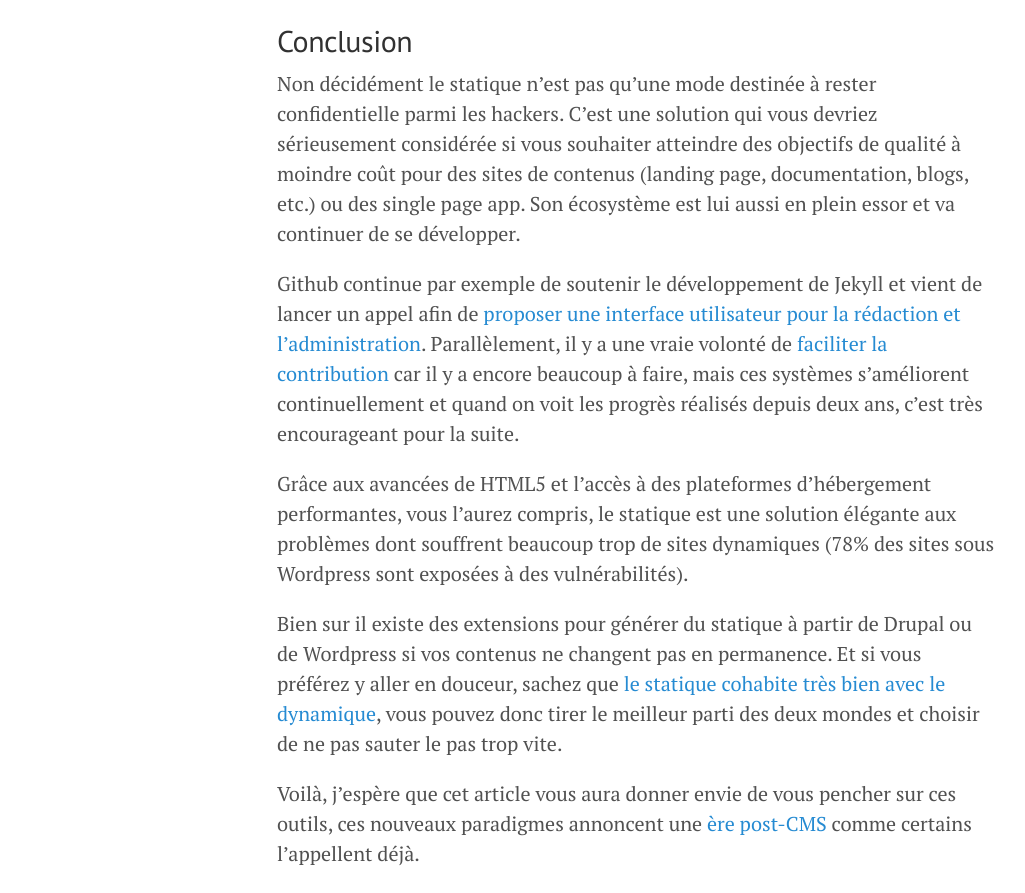
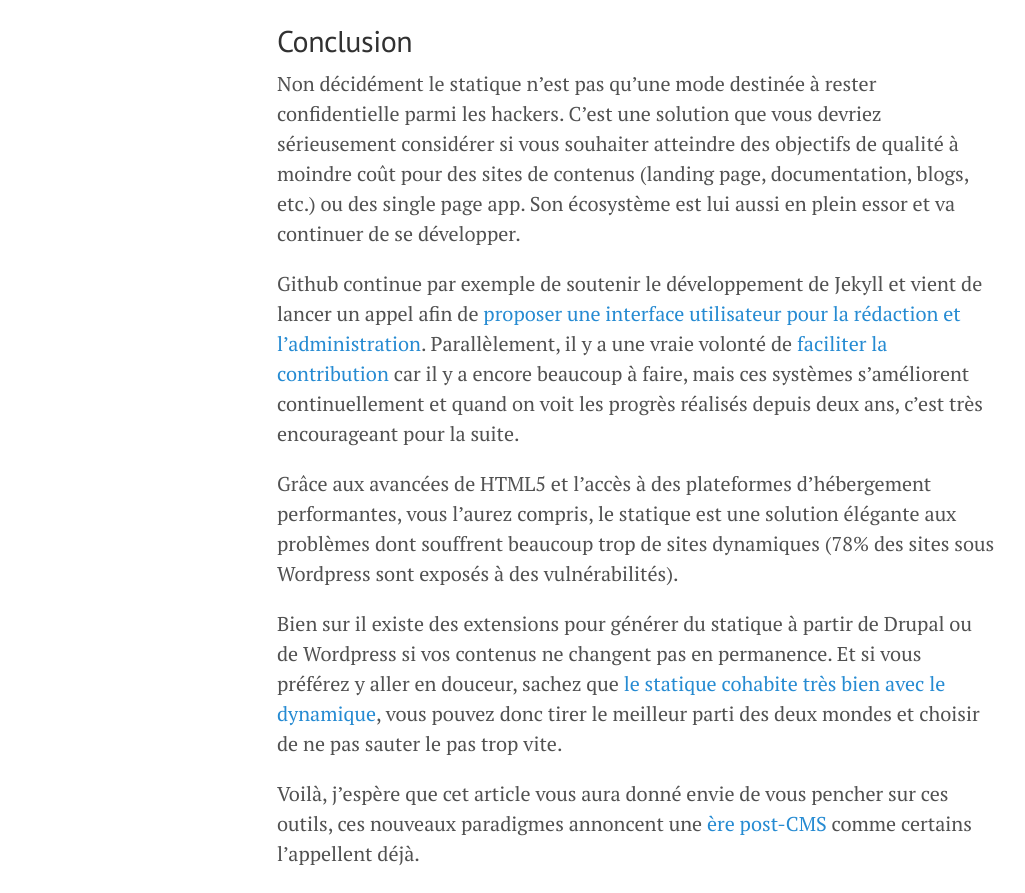
Before and after one commit to DirtyF/frank.taillandier.me, a Jekyll site: the page built from _posts/2016-03-08-les-gestionnaires-de-contenu-statique.markdown, in a window 1280 px wide and 1400 px high, scrolled down 7393 px. Shown: the part 190-1083 px from the top of the window, without its empty margins (3-1028 px from the left). Built offline with Jekyll 4.4.1, drawn with Linux system fonts in a browser that asks for light colours; some of the changed text lies outside the part shown.

Commit message:
Typos sur 2016-03-08-les-gestionnaires-de-contenu-statique.markdown

```diff
--- a/_posts/2016-03-08-les-gestionnaires-de-contenu-statique.markdown
+++ b/_posts/2016-03-08-les-gestionnaires-de-contenu-statique.markdown
@@ -115,15 +115,15 @@ Bien sur on peut se poser la question de la dépendance à des services, mais ri
 
 ## Conclusion
 
-Non décidément le statique n'est pas qu'une mode destinée à rester confidentielle parmi les hackers. C’est une solution qui vous devriez sérieusement considérée  si vous souhaiter atteindre des objectifs de qualité à moindre coût pour des sites de contenus (landing page, documentation, blogs, etc.) ou des single page app. Son écosystème est lui aussi en plein essor et va continuer de se développer.
+Non décidément le statique n'est pas qu'une mode destinée à rester confidentielle parmi les hackers. C’est une solution que vous devriez sérieusement considérer si vous souhaiter atteindre des objectifs de qualité à moindre coût pour des sites de contenus (landing page, documentation, blogs, etc.) ou des single page app. Son écosystème est lui aussi en plein essor et va continuer de se développer.
 
 Github continue par exemple de soutenir le développement de Jekyll et vient de lancer un appel afin de [proposer une interface utilisateur pour la rédaction et l’administration](https://github.com/github/mentorships/issues/107). Parallèlement, il y a une vraie volonté de [faciliter la contribution](https://jekyllrb.com/news/2016/03/10/making-it-easier-to-contribute-to-jekyll/) car il y a encore beaucoup à faire, mais ces systèmes s’améliorent continuellement et quand on voit les progrès réalisés depuis deux ans, c’est très encourageant pour la suite.
 
-Grâce aux avancées de HTML5 et l'accès à des plateformes d'hébergement performantes, vous l’aurez compris, le statique est une solution élégante aux problèmes dont souffrent beaucoup trop de sites dynamiques (78% des sites sous Wordpress sont exposées à des vulnérabilités).
+Grâce aux avancées de HTML5 et l'accès à des plateformes d'hébergement performantes, vous l’aurez compris, le statique est une solution élégante aux problèmes dont souffrent beaucoup trop de sites dynamiques (78% des sites sous Wordpress sont exposés à des vulnérabilités).
 
 Bien sur il existe des extensions pour générer du statique à partir de Drupal ou de Wordpress si vos contenus ne changent pas en permanence. Et si vous préférez y aller en douceur, sachez que [le statique cohabite très bien avec le dynamique](https://www.netlify.com/blog/2016/03/10/go-static-without-losing-your-server), vous pouvez donc tirer le meilleur parti des deux mondes et choisir de ne pas sauter le pas trop vite.
 
-Voilà, j’espère que cet article vous aura donner envie de vous pencher sur ces outils, ces nouveaux paradigmes annoncent une [ère post-CMS](http://www.meetup.com/fr-FR/The-New-Dynamic/) comme certains l’appellent déjà.
+Voilà, j’espère que cet article vous aura donné envie de vous pencher sur ces outils, ces nouveaux paradigmes annoncent une [ère post-CMS](http://www.meetup.com/fr-FR/The-New-Dynamic/) comme certains l’appellent déjà.
 
 Vous pouvez aussi [consulter la présentation associée](https://speakerdeck.com/dirtyf/keep-it-static-stupid) à cet article si vous tenez vraiment à voir des captures d’écran des sites mentionnés.
 
```
Also changed, not shown: other parts of _posts/2016-03-08-les-gestionnaires-de-contenu-statique.markdown (+12 -12 lines).
